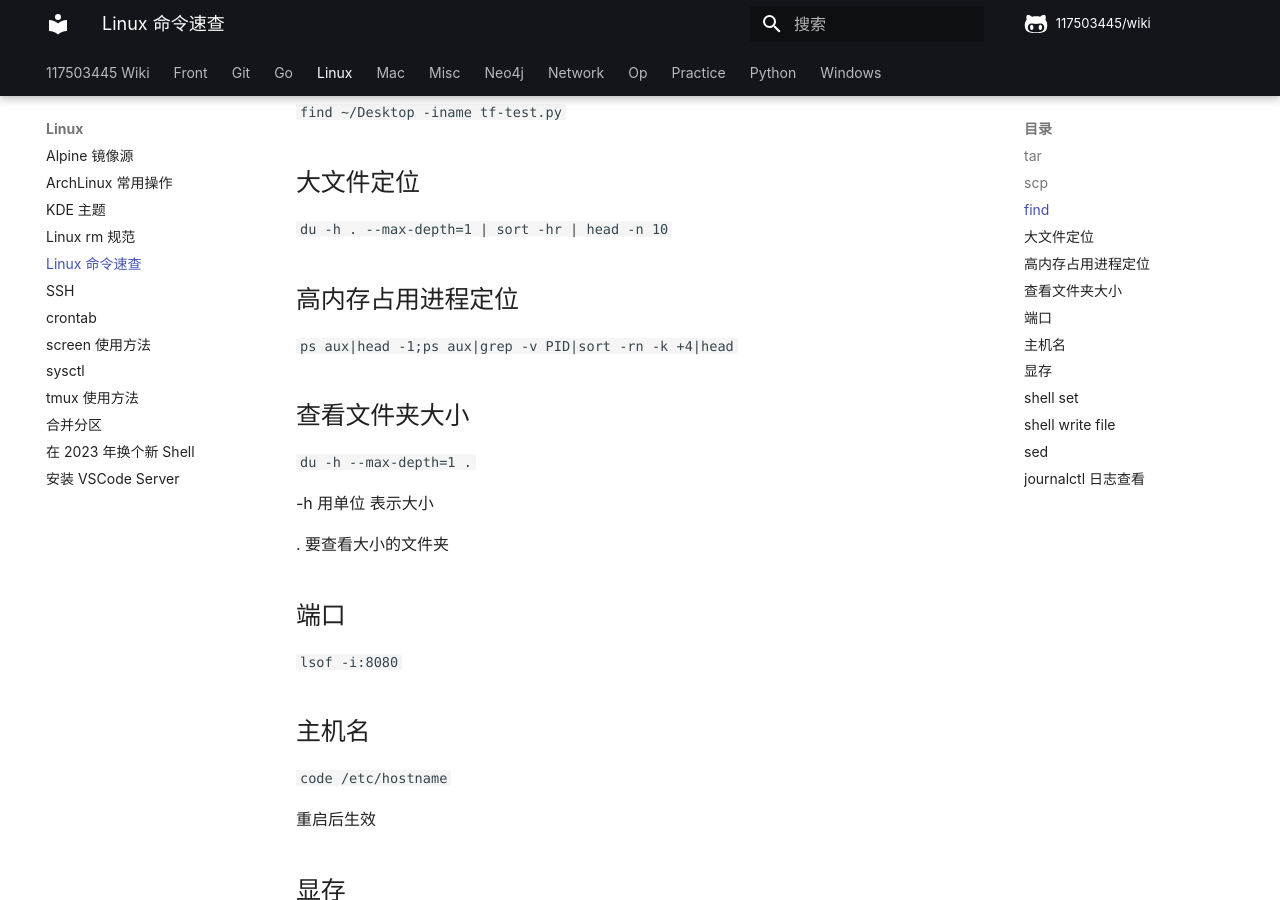
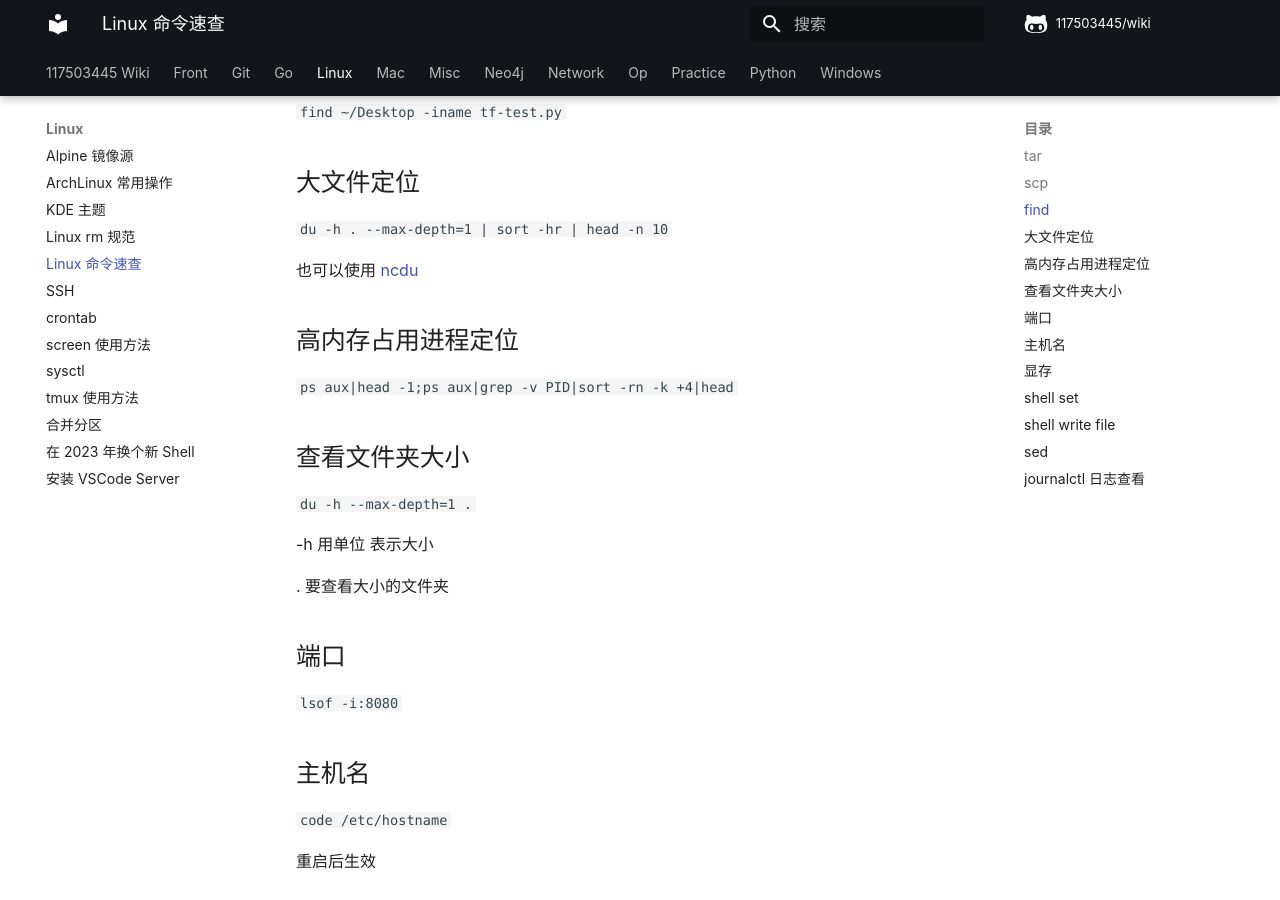
Before and after one commit to 117503445/wiki, an MkDocs documentation site: the page built from docs/linux/Linux 命令速查.md, in a window 1280 px wide and 900 px high, scrolled down 1559 px. Built offline with MkDocs 1.6.1 and Material for MkDocs 9.7.7, drawn with Linux system fonts in a browser that asks for light colours; some web fonts are replaced; comment, search, counter and statistics services are not loaded.

Commit message:
1
Signed-off-by: 117503445 <t117503445@gmail.com>

```diff
--- a/docs/linux/Linux 命令速查.md
+++ b/docs/linux/Linux 命令速查.md
@@ -77,6 +77,8 @@ scp username@from_host:/remote/directory/file.txt username@to_host:/remote/direc
 
 `du -h . --max-depth=1 | sort -hr | head -n 10`
 
+也可以使用 [ncdu](https://dev.yorhel.nl/ncdu)
+
 ## 高内存占用进程定位
 
 `ps aux|head -1;ps aux|grep -v PID|sort -rn -k +4|head`
```
